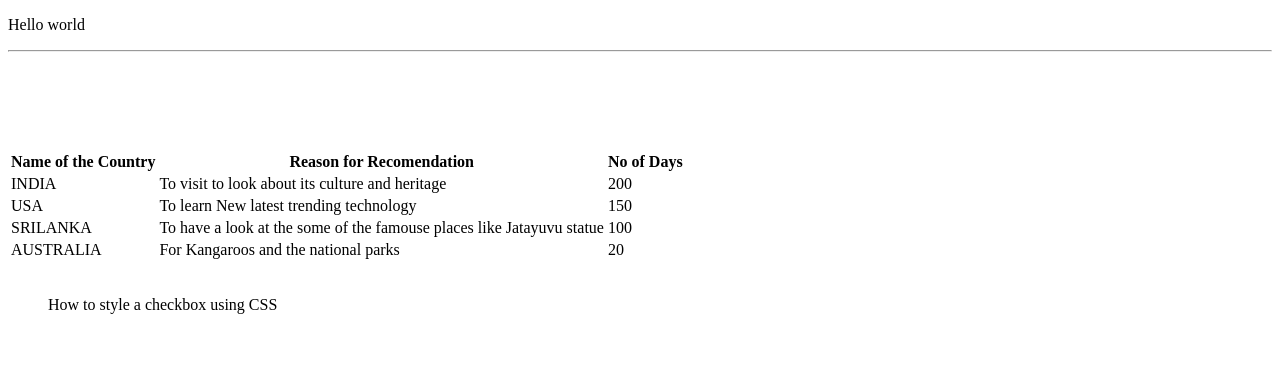
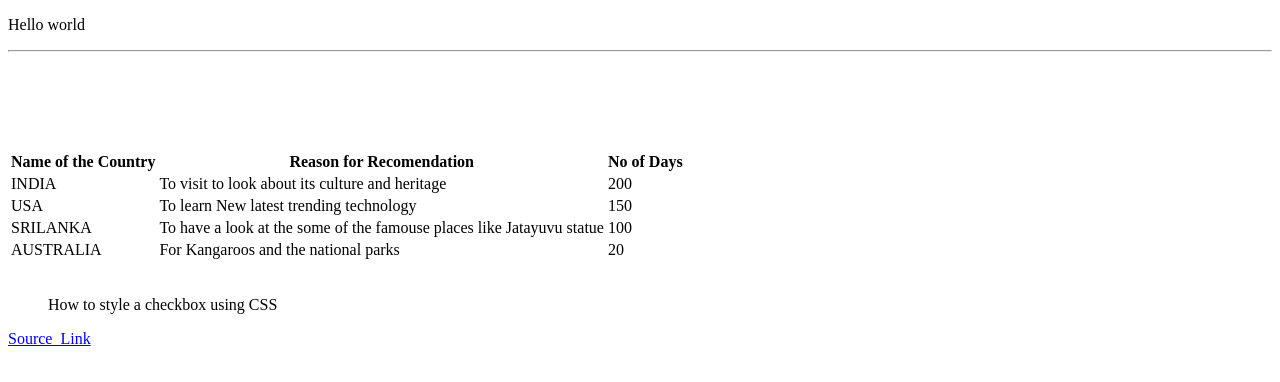
Before and after one commit to Maheshwarpa/sample-markdown, a plain HTML site: page index.html in a window 1280 px wide. Drawn offline with Linux system fonts and the light colour scheme.

Commit message:
Update index.html

```diff
--- a/index.html
+++ b/index.html
@@ -40,6 +40,7 @@
   </table>
     <br>
     <blockquote>How to style a checkbox using CSS</blockquote>
+    <a href=“https://stackoverflow.com/questions/4148499/how-to-style-a-checkbox-using-css”>Source_Link</a>
   </body>
 
 
```
